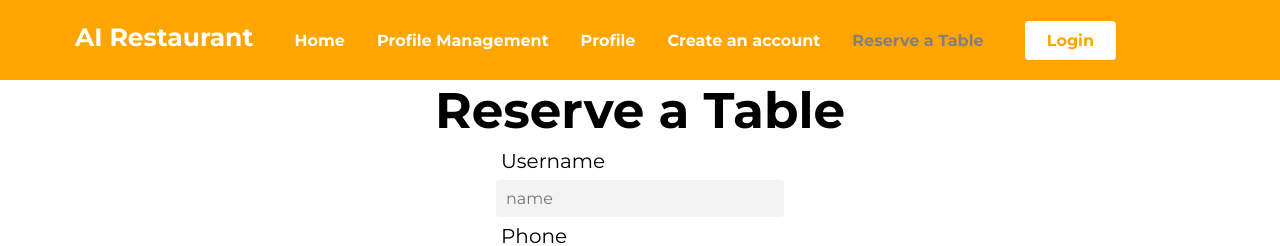
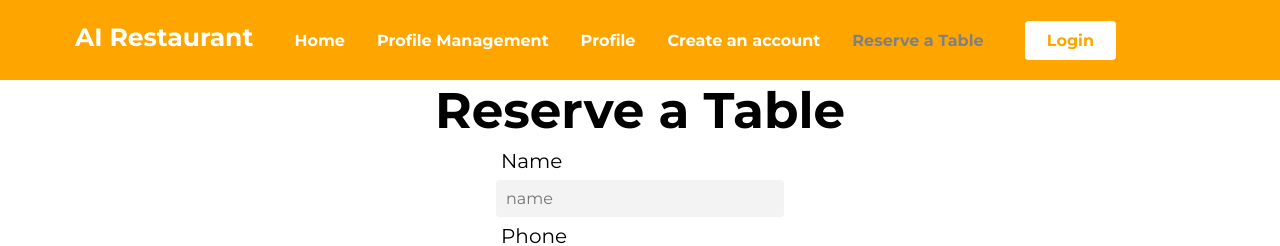
Before and after one commit to mirkwoodia/Cosc4351, a React (Create React App) app: page /reservation in a window 1280 px wide. Shown: the top 246 px of the page. Built offline with nearby package versions, Linux system fonts and the light colour scheme; no server answers.

Commit message:
SQL code for insert and create reservation

```diff
--- a/src/pages/reservation.js
+++ b/src/pages/reservation.js
@@ -46,6 +46,7 @@ function ReservationForm({props}){
     useEffect(() =>{
         if(Loading && backendDetails === undefined){
             setBackendDetails({id: 0, username: 'guest', password: ''})
+            alert("You can register as well under the create user tab!")
         }
         else if(Loading && backendDetails !== undefined){
            // console.log(backendDetails)
@@ -150,7 +151,7 @@ function ReservationForm({props}){
                 <form onSubmit={handleSubmit}>
                 <div className="form">
                     <div className="form-group">
-                        <label class="special" htmlFor="username">Username</label>
+                        <label class="special" htmlFor="username">Name</label>
                         <input
                             type="text"
                             name="username"
```
Also changed, not shown: 1 other file (tests, documents, lock files or other folders).
